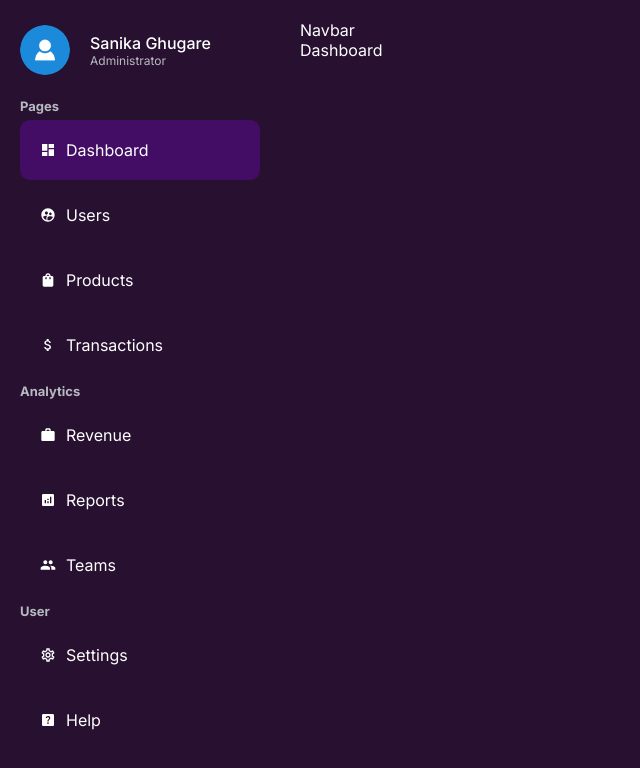
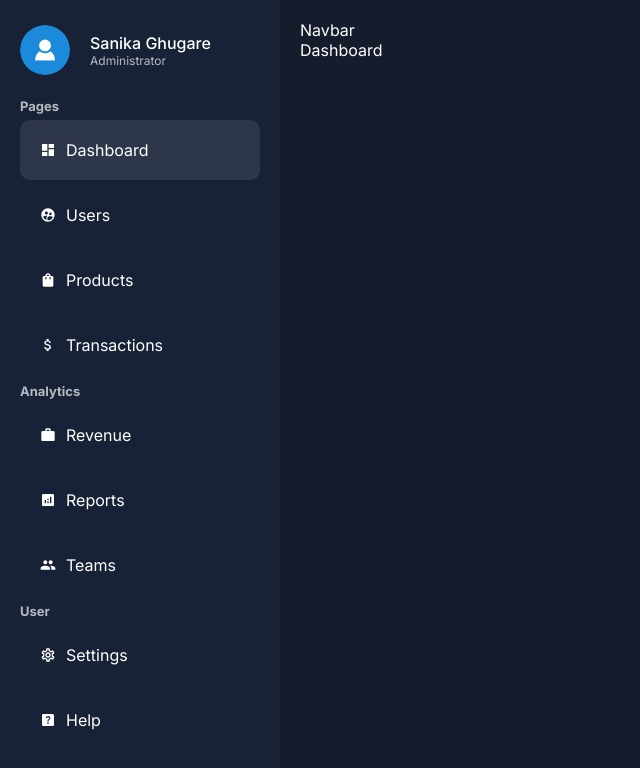
Before and after one commit to GhugareSanika/Admin_Dashboard, a Next.js app: page /dashboard in a window 1280 px wide. Shown: the top 768 px of the page, without its empty margins (0-640 px from the left). Built offline with nearby package versions, Linux system fonts and the light colour scheme.

Commit message:
Create Sidebar

```diff
--- a/app/ui/dashboard/sidebar/menuLink/menuLink.module.css
+++ b/app/ui/dashboard/sidebar/menuLink/menuLink.module.css
@@ -9,5 +9,5 @@
 
 .container:hover,
 .active{
-    background-color: #430d66;
+    background-color: #2e374a;
 }
--- a/app/ui/globals.css
+++ b/app/ui/globals.css
@@ -1,6 +1,6 @@
 :root{
-  --bg: #281031;
-  --bgSoft:  #281031;
+  --bg: #151c2c;
+  --bgSoft:  #182237;
   --text: white;
   --textSoft: #b7bac1;
 }
```
